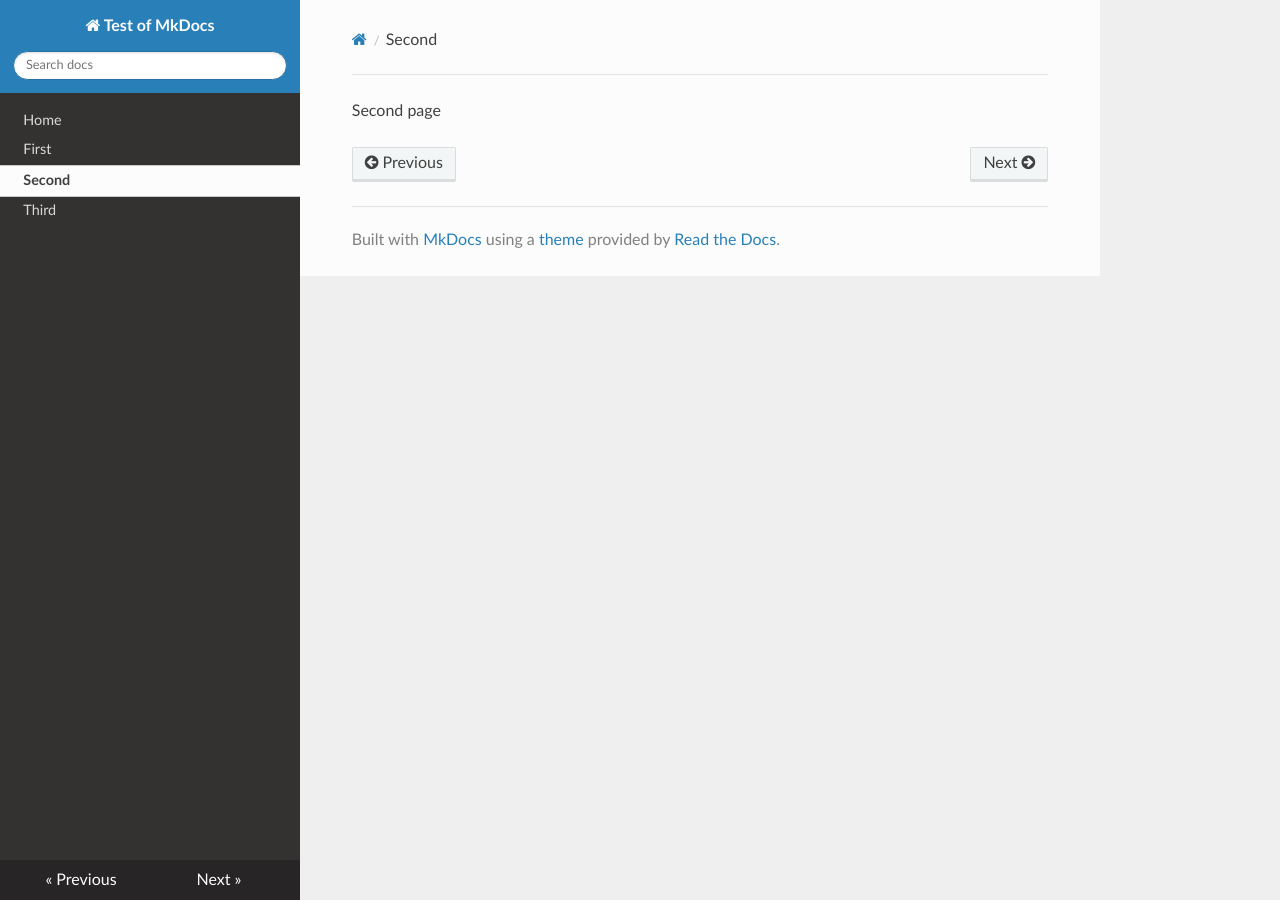
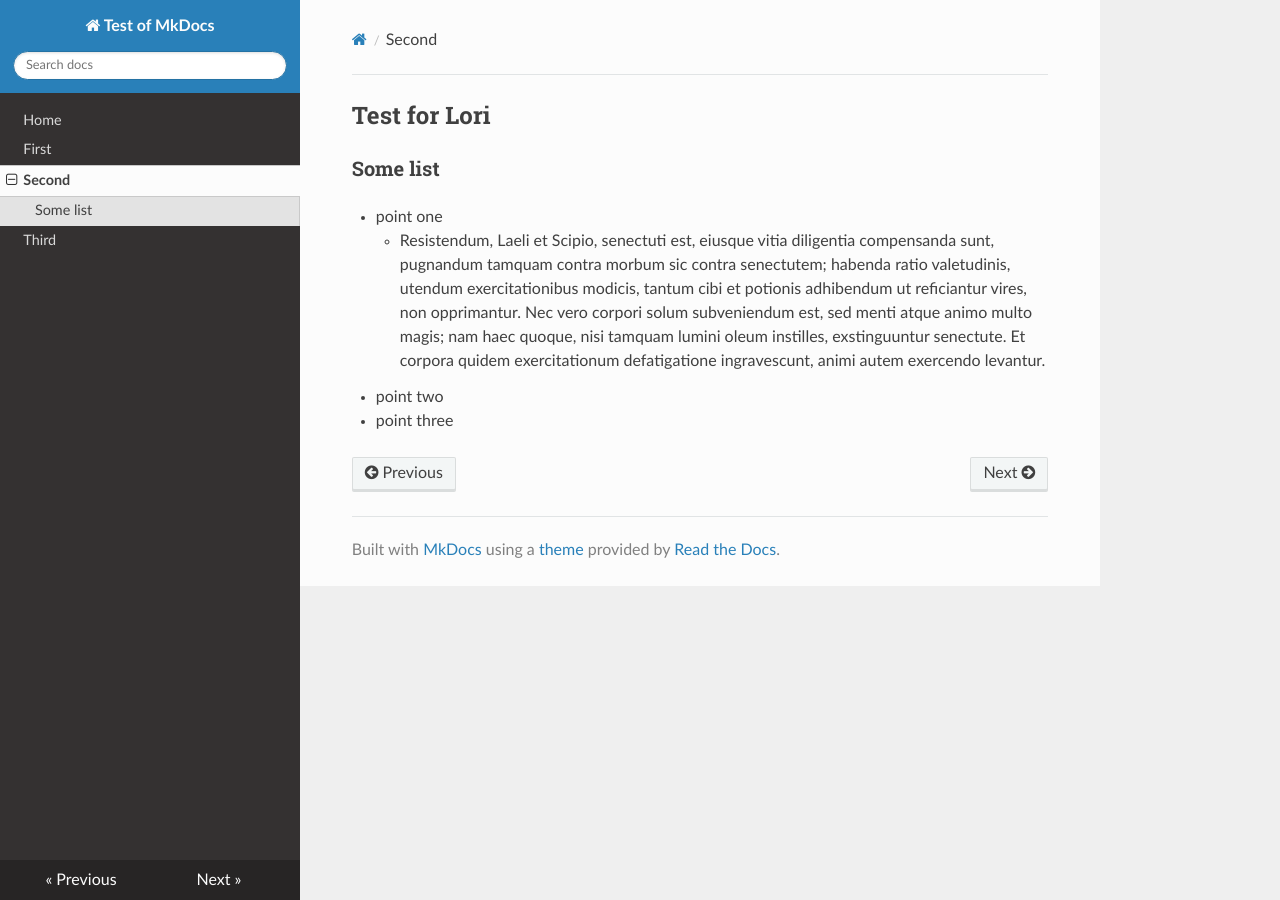
Before and after one commit to tombaker/mkdocstest, an MkDocs documentation site: the page built from docs/second.md, in a window 1280 px wide. Built offline with MkDocs 1.6.1, drawn with Linux system fonts in a browser that asks for light colours; nearby versions of some CDN libraries; old or Windows-style settings are respelled for this version of MkDocs.

Commit message:
second.md

```diff
--- a/docs/second.md
+++ b/docs/second.md
@@ -1 +1,8 @@
-Second page
+## Test for Lori
+
+### Some list
+
+* point one
+    * Resistendum, Laeli et Scipio, senectuti est, eiusque vitia diligentia compensanda sunt, pugnandum tamquam contra morbum sic contra senectutem; habenda ratio valetudinis, utendum exercitationibus modicis, tantum cibi et potionis adhibendum ut reficiantur vires, non opprimantur. Nec vero corpori solum subveniendum est, sed menti atque animo multo magis; nam haec quoque, nisi tamquam lumini oleum instilles, exstinguuntur senectute. Et corpora quidem exercitationum defatigatione ingravescunt, animi autem exercendo levantur.
+* point two
+* point three
```
